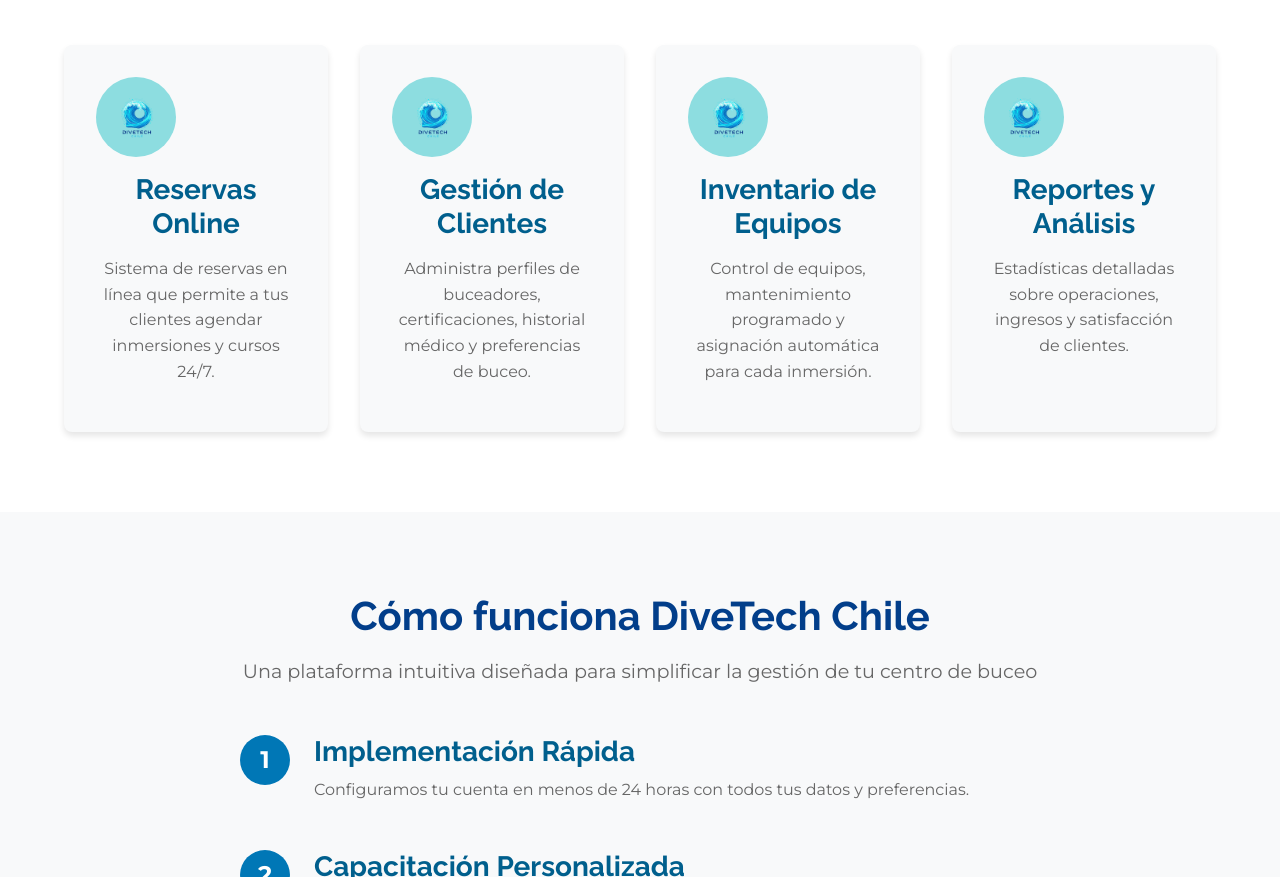
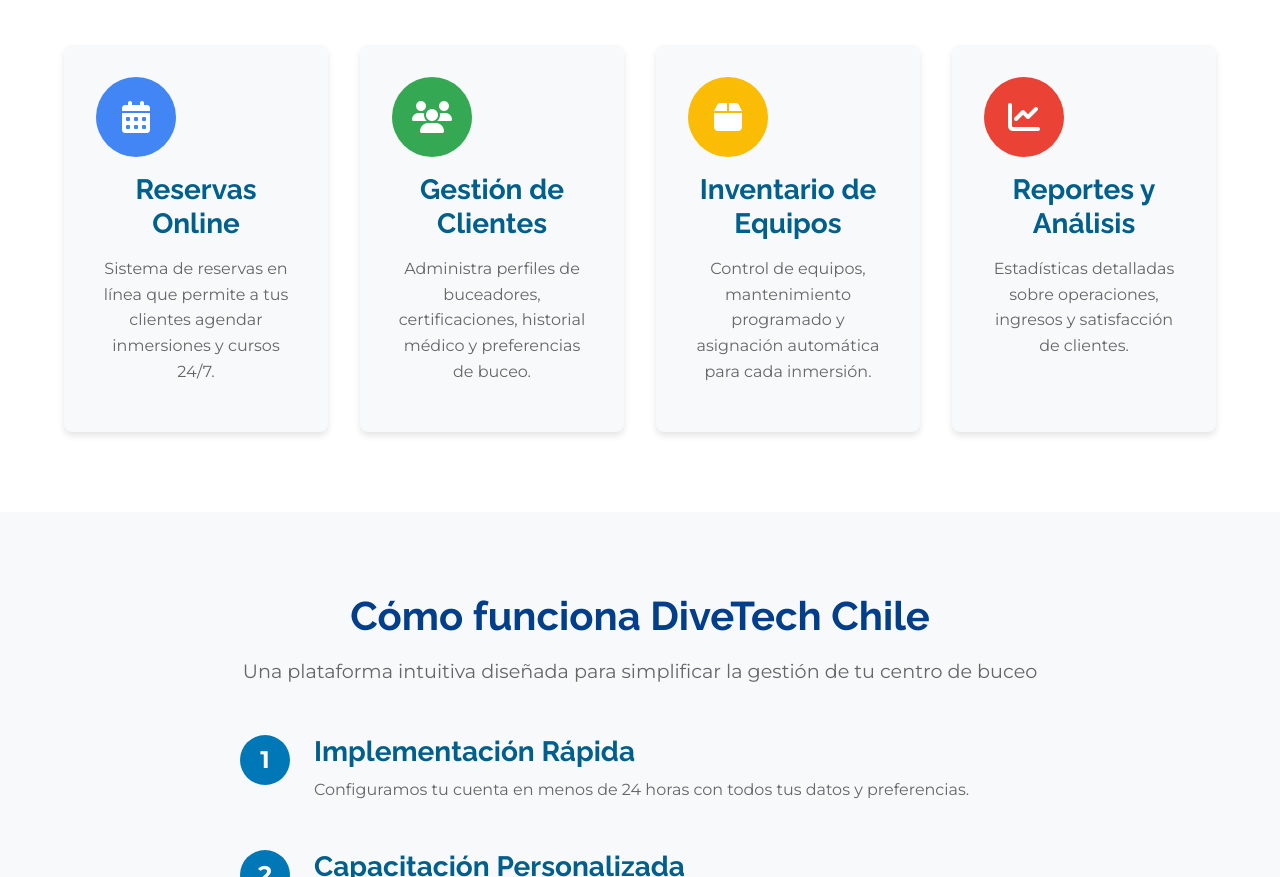
Before and after one commit to pcarmonac/divetech_chile, a plain HTML site: page index.html in a window 1280 px wide. Shown: the part 892-1769 px from the top of the page. Drawn offline with Linux system fonts and the light colour scheme.

Commit message:
cambio de iconos
cambio de los iconos de los servicios para mejorar la estetica

```diff
--- a/script.js
+++ b/script.js
@@ -64,12 +64,31 @@ document.addEventListener('DOMContentLoaded', function() {
             const featureIcon = document.createElement('div');
             featureIcon.className = 'feature-icon';
 
-            // Usar el isotipo en lugar del icono de Font Awesome
-            const iconImg = document.createElement('img');
-            iconImg.src = 'images/sin_fondo_isotipo.png';
-            iconImg.alt = 'DiveTech Isotipo';
-            iconImg.className = 'feature-isotipo';
-            featureIcon.appendChild(iconImg);
+            // Crear el icono apropiado para cada servicio
+            if (item.title === "Reservas Online") {
+                const icon = document.createElement('i');
+                icon.className = 'fas fa-calendar-alt';
+                featureIcon.appendChild(icon);
+            } else if (item.title === "Gestión de Clientes") {
+                const icon = document.createElement('i');
+                icon.className = 'fas fa-users';
+                featureIcon.appendChild(icon);
+            } else if (item.title === "Inventario de Equipos") {
+                const icon = document.createElement('i');
+                icon.className = 'fas fa-box';
+                featureIcon.appendChild(icon);
+            } else if (item.title === "Reportes y Análisis") {
+                const icon = document.createElement('i');
+                icon.className = 'fas fa-chart-line';
+                featureIcon.appendChild(icon);
+            } else {
+                // Usar el isotipo como fallback
+                const iconImg = document.createElement('img');
+                iconImg.src = 'images/sin_fondo_isotipo.png';
+                iconImg.alt = 'DiveTech Isotipo';
+                iconImg.className = 'feature-isotipo';
+                featureIcon.appendChild(iconImg);
+            }
 
             const title = document.createElement('h3');
             title.textContent = item.title;
--- a/styles.css
+++ b/styles.css
@@ -353,7 +353,6 @@ img {
 }
 
 .feature-icon {
-    background-color: #8DDDE0;
     width: 80px;
     height: 80px;
     border-radius: 50%;
@@ -361,6 +360,7 @@ img {
     align-items: center;
     justify-content: center;
     margin-bottom: 1rem;
+    transition: all 0.3s ease;
 }
 
 .feature-isotipo {
@@ -371,7 +371,28 @@ img {
 
 .feature-icon i {
     font-size: 2rem;
-    color: var(--primary-color);
+    color: white;
+}
+
+/* Colores específicos para cada servicio */
+.feature-card:nth-child(1) .feature-icon {
+    background-color: #4285F4; /* Azul para Reservas Online */
+}
+
+.feature-card:nth-child(2) .feature-icon {
+    background-color: #34A853; /* Verde para Gestión de Clientes */
+}
+
+.feature-card:nth-child(3) .feature-icon {
+    background-color: #FBBC05; /* Amarillo para Inventario de Equipos */
+}
+
+.feature-card:nth-child(4) .feature-icon {
+    background-color: #EA4335; /* Rojo para Reportes y Análisis */
+}
+
+.feature-card:hover .feature-icon {
+    transform: scale(1.1);
 }
 
 .feature-card h3 {
```
